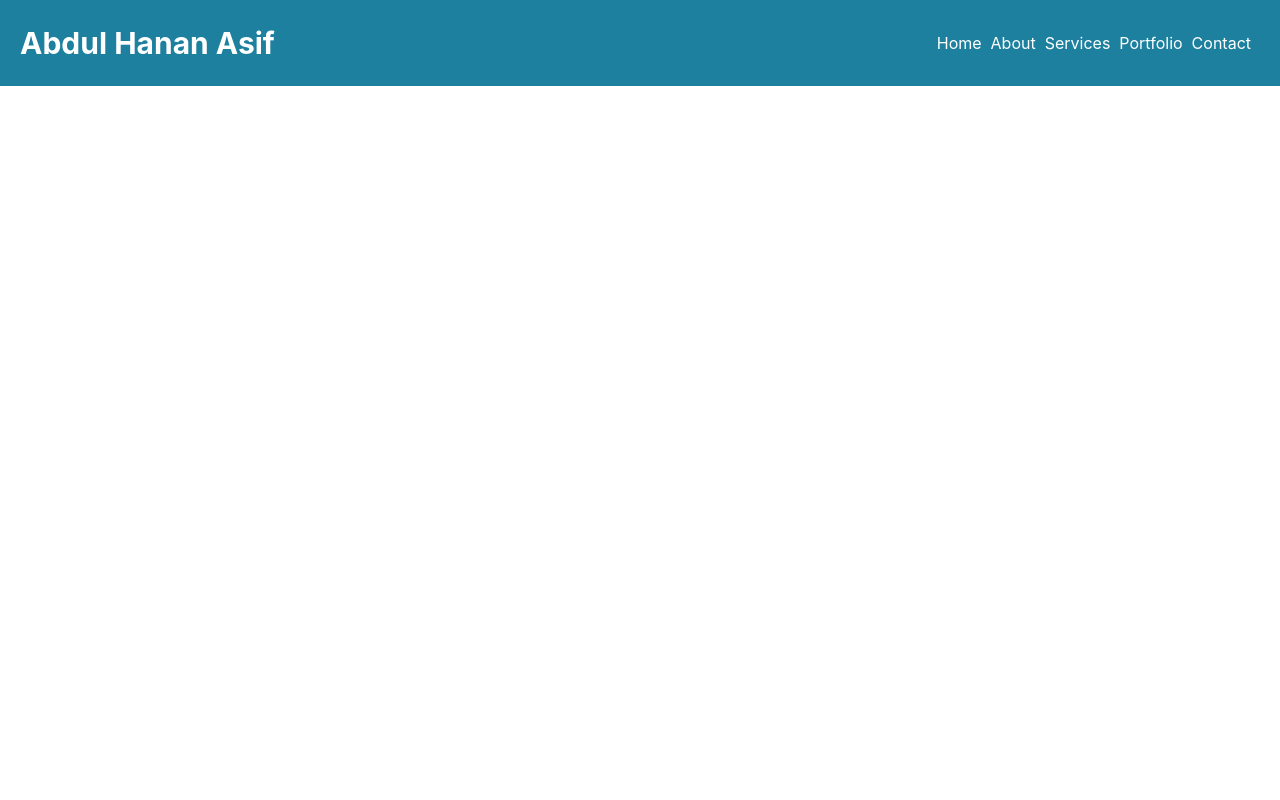
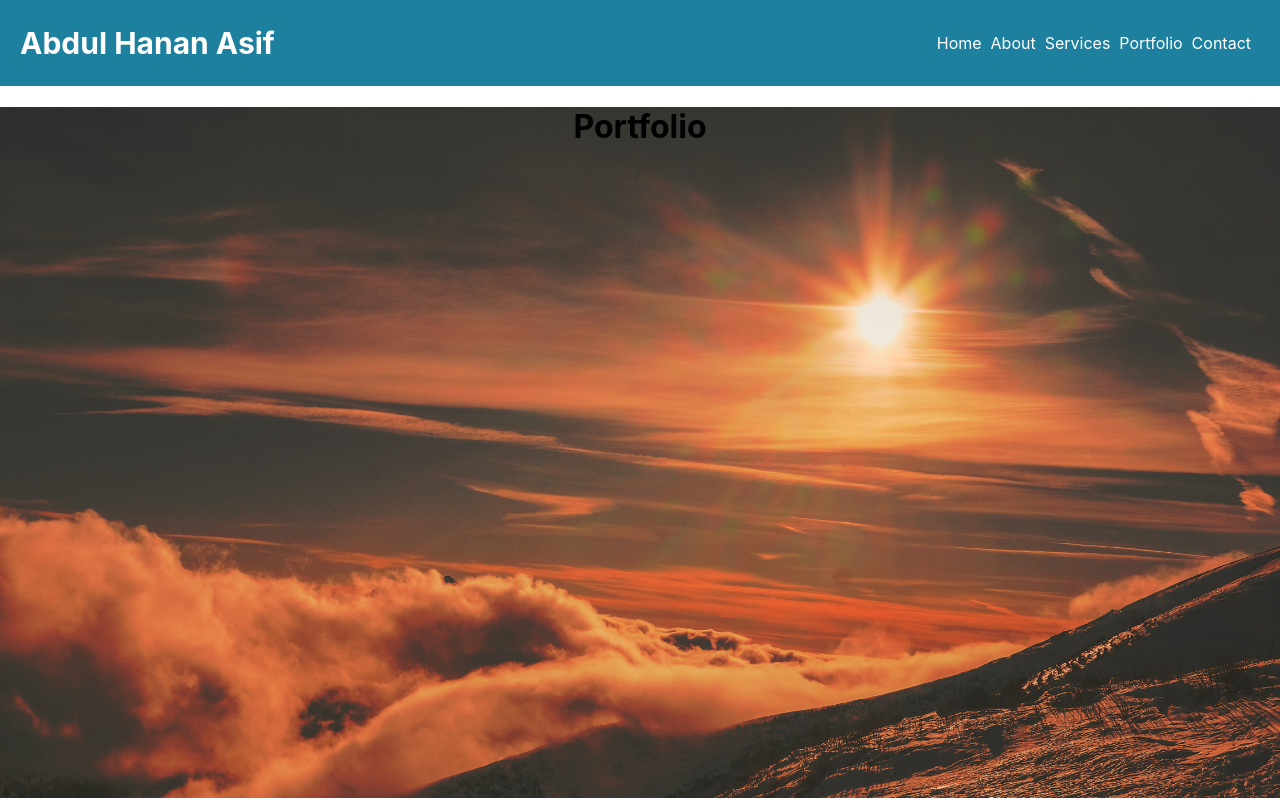
Before and after one commit to abdulhanan5643/Portfolio-in-react.js, a React (Create React App) app: page / in a window 1280 px wide. Built offline with nearby package versions, Linux system fonts and the light colour scheme.

Commit message:
background updated

```diff
--- a/src/App.js
+++ b/src/App.js
@@ -1,11 +1,13 @@
 import React from 'react';
 import './App.css';
+import Header from './Components/HeaderComponent';
 import Navigation from './Components/NavigationComponent';
 
 function App() {
   return (
     <div className="App">
       <Navigation logoTitle="Abdul Hanan Asif" />
+      <Header title="Portfolio" />
     </div>
   );
 }
--- /dev/null
+++ b/src/Components/HeaderComponent.js
@@ -0,0 +1,19 @@
+import React, { Component } from 'react';
+import Background from '../assets/images/img.jpg';
+
+const myStyles = {
+    backgroundImage: `url(${Background})`,
+    height: '86.3vh',
+    backgroundSize: 'cover'
+}
+
+class Header extends Component {
+
+    render() {
+        return <header style={myStyles}>
+            <h1>{this.props.title}</h1>
+        </header>
+    }
+};
+
+export default Header
```
Also changed, not shown: src/assets/images/img.jpg (added), src/css/Header.css (added).
